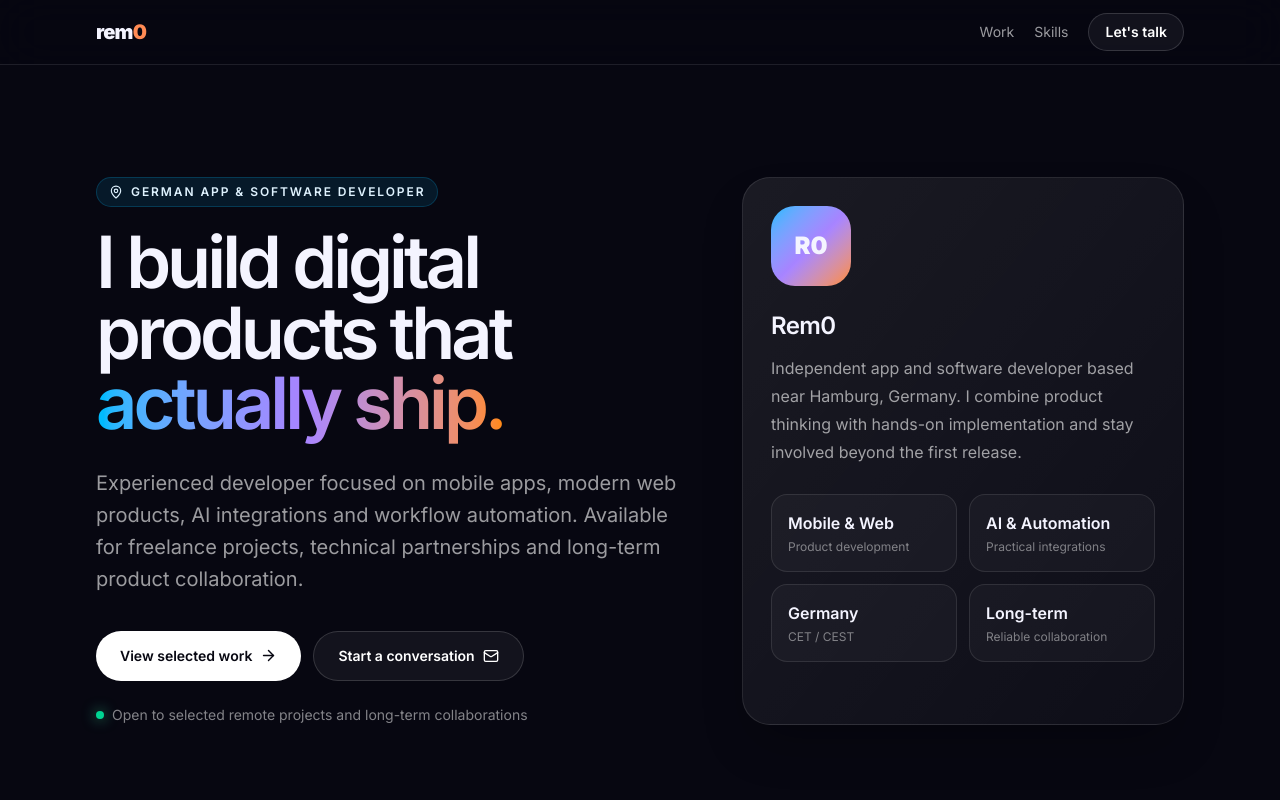
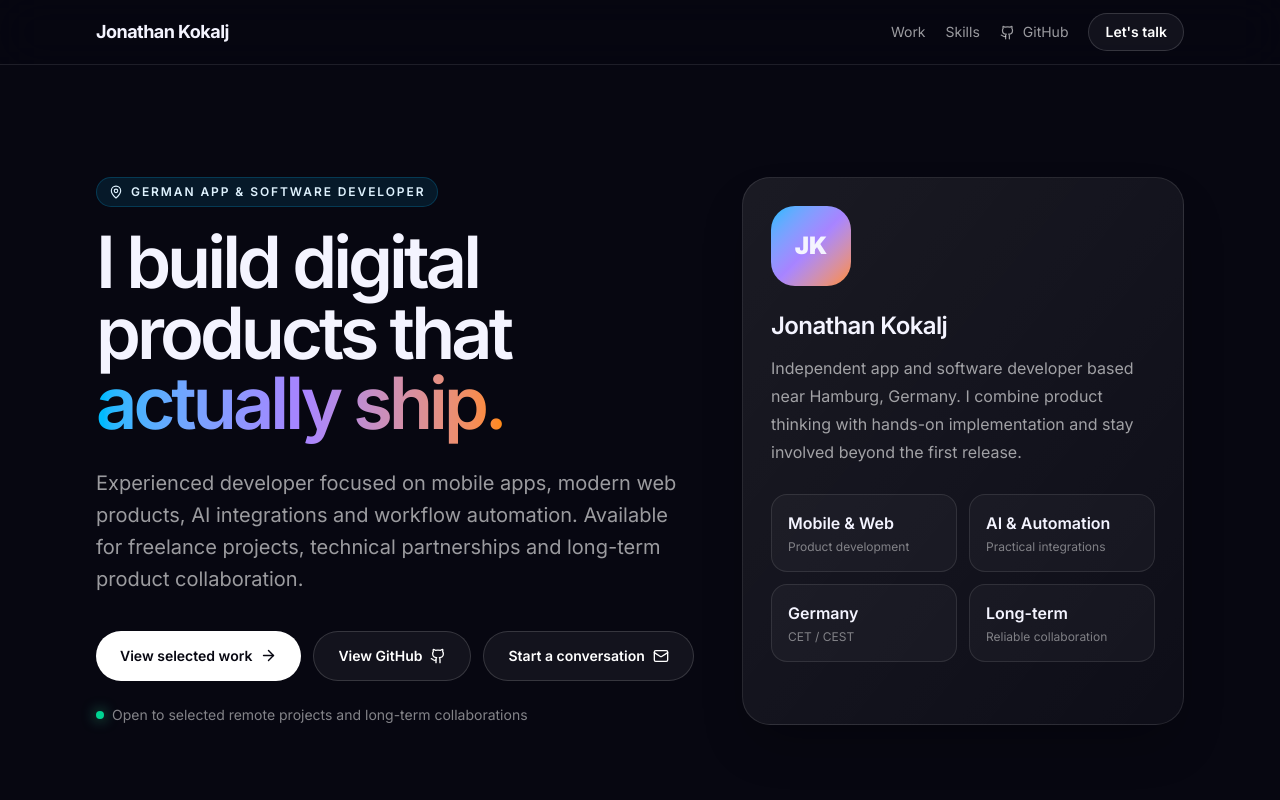
Before and after one commit to rem0ulade/vantura-neu, a Next.js app: page /rem0/portfolio in a window 1280 px wide. Shown: the top 800 px of the page. Built offline with nearby package versions, Linux system fonts and the light colour scheme.

Commit message:
Use Jonathan Kokalj branding on portfolio

```diff
--- a/app/rem0/portfolio/page.tsx
+++ b/app/rem0/portfolio/page.tsx
@@ -2,10 +2,8 @@ import type { Metadata } from 'next'
 import Link from 'next/link'
 import {
   ArrowRight,
-  Bot,
   BrainCircuit,
   Code2,
-  Database,
   Github,
   Globe2,
   Layers3,
@@ -17,9 +15,9 @@ import {
 } from 'lucide-react'
 
 export const metadata: Metadata = {
-  title: 'Rem0 | App & Software Developer',
+  title: 'Jonathan Kokalj | App & Software Developer',
   description:
-    'Experienced German app and software developer building mobile apps, web products, AI integrations and automations.',
+    'Jonathan Kokalj is an experienced German app and software developer building mobile apps, web products, AI integrations and automations.',
 }
 
 const capabilities = [
@@ -84,19 +82,27 @@ const projects = [
   },
 ]
 
-export default function Rem0PortfolioPage() {
+export default function JonathanPortfolioPage() {
   return (
     <div className="min-h-screen bg-[#070711] text-[#f4f4ff]">
       <header className="sticky top-0 z-20 border-b border-white/10 bg-[#070711]/85 backdrop-blur-xl">
         <nav className="mx-auto flex h-16 max-w-6xl items-center justify-between px-6 lg:px-8">
-          <Link href="/rem0/portfolio" className="text-xl font-black tracking-[-0.04em]">
-            rem<span className="text-[#ff8b54]">0</span>
+          <Link href="/rem0/portfolio" className="text-lg font-bold tracking-[-0.03em]">
+            Jonathan Kokalj
           </Link>
           <div className="flex items-center gap-5 text-sm text-white/60">
             <a href="#work" className="hidden hover:text-white sm:block">Work</a>
             <a href="#skills" className="hidden hover:text-white sm:block">Skills</a>
             <a
-              href="mailto:jk@vantura-studios.com?subject=Project%20inquiry%20for%20Rem0"
+              href="https://github.com/rem0ulade"
+              target="_blank"
+              rel="noreferrer"
+              className="hidden items-center gap-2 hover:text-white sm:inline-flex"
+            >
+              <Github size={15} /> GitHub
+            </a>
+            <a
+              href="mailto:jk@vantura-studios.com?subject=Project%20inquiry%20for%20Jonathan%20Kokalj"
               className="rounded-full border border-white/15 bg-white/5 px-4 py-2 font-semibold text-white transition hover:bg-white/10"
             >
               Let&apos;s talk
@@ -122,6 +128,9 @@ export default function Rem0PortfolioPage() {
                 <a href="#work" className="inline-flex items-center justify-center gap-2 rounded-full bg-white px-6 py-3.5 text-sm font-semibold text-[#070711]">
                   View selected work <ArrowRight size={17} />
                 </a>
+                <a href="https://github.com/rem0ulade" target="_blank" rel="noreferrer" className="inline-flex items-center justify-center gap-2 rounded-full border border-white/15 bg-white/5 px-6 py-3.5 text-sm font-semibold text-white hover:bg-white/10">
+                  View GitHub <Github size={16} />
+                </a>
                 <a href="mailto:jk@vantura-studios.com" className="inline-flex items-center justify-center gap-2 rounded-full border border-white/15 bg-white/5 px-6 py-3.5 text-sm font-semibold text-white hover:bg-white/10">
                   Start a conversation <Mail size={16} />
                 </a>
@@ -133,8 +142,8 @@ export default function Rem0PortfolioPage() {
             </div>
 
             <aside className="rounded-[28px] border border-white/10 bg-gradient-to-br from-white/[0.08] to-white/[0.03] p-7 shadow-2xl shadow-black/30">
-              <div className="grid h-20 w-20 place-items-center rounded-3xl bg-gradient-to-br from-sky-400 via-violet-400 to-orange-400 text-2xl font-black">R0</div>
-              <h2 className="mt-6 text-2xl font-semibold tracking-tight">Rem0</h2>
+              <div className="grid h-20 w-20 place-items-center rounded-3xl bg-gradient-to-br from-sky-400 via-violet-400 to-orange-400 text-2xl font-black">JK</div>
+              <h2 className="mt-6 text-2xl font-semibold tracking-tight">Jonathan Kokalj</h2>
               <p className="mt-3 leading-7 text-white/60">
                 Independent app and software developer based near Hamburg, Germany. I combine product thinking with hands-on implementation and stay involved beyond the first release.
               </p>
@@ -232,7 +241,7 @@ export default function Rem0PortfolioPage() {
                   Small initial budgets are not automatically a deal-breaker when the project, people and long-term potential make sense.
                 </p>
               </div>
-              <a href="mailto:jk@vantura-studios.com?subject=Project%20inquiry%20for%20Rem0" className="inline-flex shrink-0 items-center gap-2 rounded-full bg-white px-6 py-3.5 text-sm font-semibold text-[#070711]">
+              <a href="mailto:jk@vantura-studios.com?subject=Project%20inquiry%20for%20Jonathan%20Kokalj" className="inline-flex shrink-0 items-center gap-2 rounded-full bg-white px-6 py-3.5 text-sm font-semibold text-[#070711]">
                 Email me <Mail size={17} />
               </a>
             </div>
@@ -242,10 +251,10 @@ export default function Rem0PortfolioPage() {
 
       <footer className="border-t border-white/10 px-6 py-8 text-sm text-white/40 lg:px-8">
         <div className="mx-auto flex max-w-6xl flex-col justify-between gap-4 sm:flex-row">
-          <span>© 2026 Rem0 · A Vantura Studios portfolio</span>
+          <span>© 2026 Jonathan Kokalj · Vantura Studios</span>
           <div className="flex gap-5">
             <a href="https://github.com/rem0ulade" target="_blank" rel="noreferrer" className="inline-flex items-center gap-2 hover:text-white">
-              <Github size={15} /> GitHub
+              <Github size={15} /> github.com/rem0ulade
             </a>
             <Link href="/" className="hover:text-white">Vantura Studios</Link>
           </div>
```
